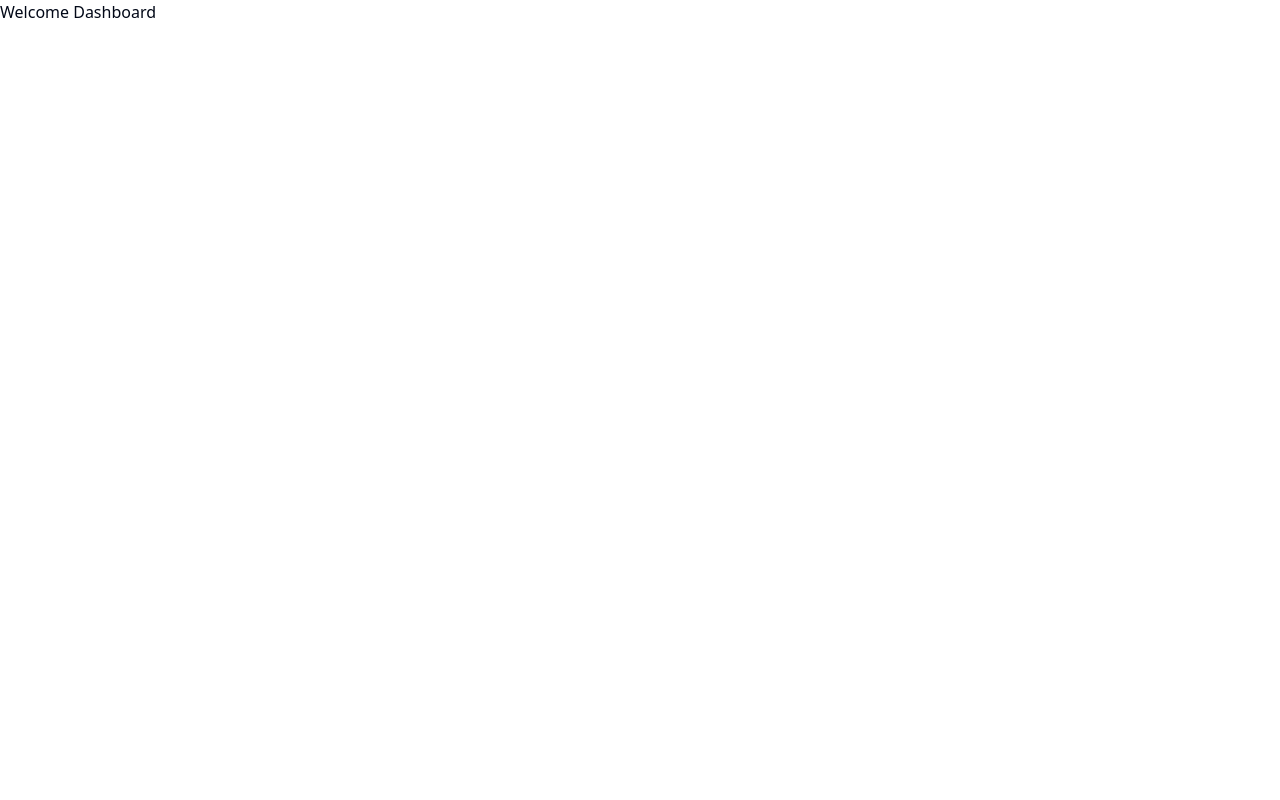
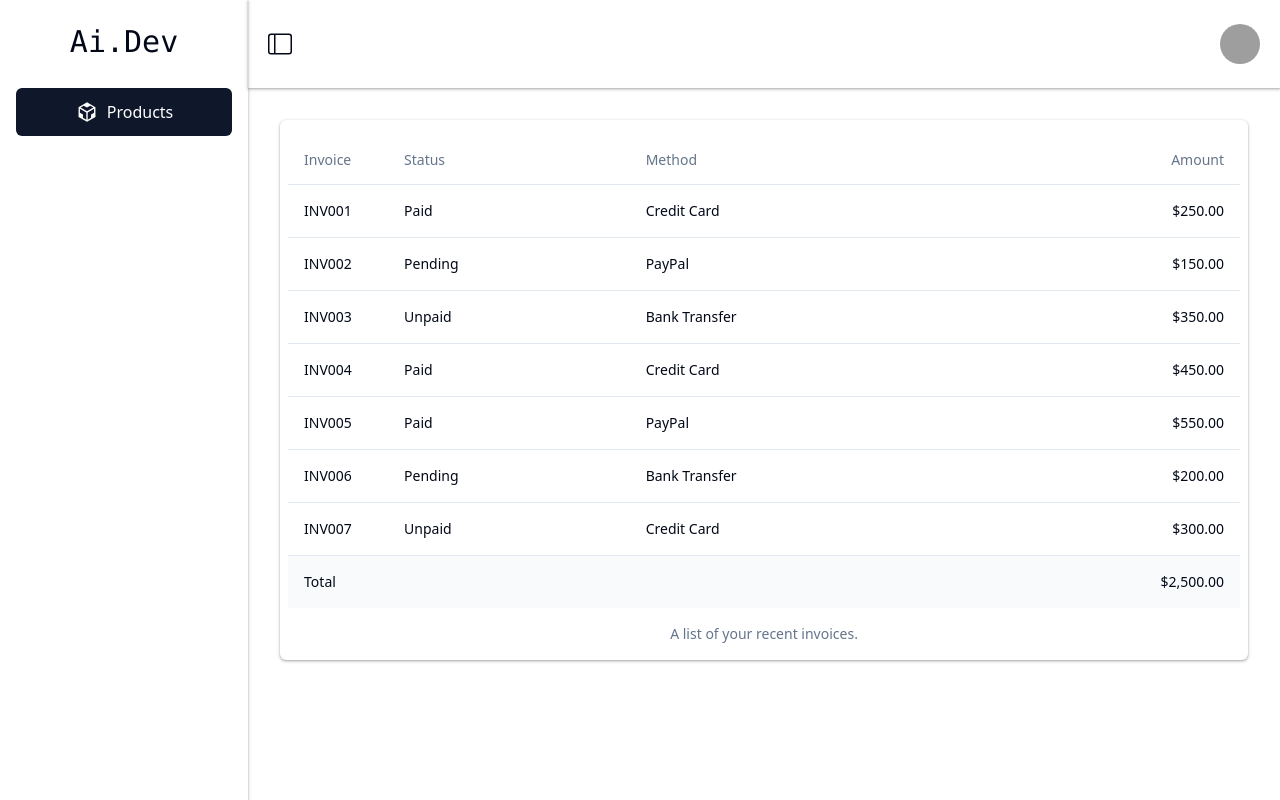
Before and after one commit to iskanderovv/qrk-query-shadcn, a React (Vite) app: page /dashboard in a window 1280 px wide. Built offline with nearby package versions, Linux system fonts and the light colour scheme; grey boxes are pictures that could not be loaded.

Commit message:
added dashboard

```diff
--- a/package.json
+++ b/package.json
@@ -10,16 +10,13 @@
     "preview": "vite preview"
   },
   "dependencies": {
-    "@radix-ui/react-label": "^2.1.0",
-    "@radix-ui/react-slot": "^1.1.0",
-    "@radix-ui/react-tabs": "^1.1.0",
     "@reduxjs/toolkit": "^2.2.7",
     "class-variance-authority": "^0.7.0",
     "clsx": "^2.1.1",
-    "lucide-react": "^0.417.0",
     "next-themes": "^0.3.0",
     "react": "^18.3.1",
     "react-dom": "^18.3.1",
+    "react-icons": "^5.2.1",
     "react-redux": "^9.1.2",
     "react-router-dom": "^6.25.1",
     "sonner": "^1.5.0",
--- /dev/null
+++ b/src/components/Header.jsx
@@ -0,0 +1,29 @@
+import { BsLayoutSidebar } from "react-icons/bs";
+import { BsLayoutSidebarReverse } from "react-icons/bs";
+import {
+  Avatar,
+  AvatarFallback,
+  AvatarImage,
+} from "@/components/ui/avatar"
+
+
+const Header = ({collapse, setCollapse}) => {
+
+  const toggleCollapse = () => {
+    setCollapse(!collapse);
+  };
+
+  return (
+    <header className=" text-[#020817] py-6 px-5 w-full flex justify-between items-center shadow-bxshadow">
+      <div className="text-2xl cursor-pointer">
+        {collapse ? <BsLayoutSidebarReverse onClick={() => toggleCollapse()} /> : <BsLayoutSidebar onClick={() => toggleCollapse()} />}
+      </div>
+      <Avatar>
+        <AvatarImage src="https://github.com/shadcn.png" alt="@shadcn" />
+        <AvatarFallback>CN</AvatarFallback>
+      </Avatar>
+    </header>
+  );
+};
+
+export default Header;
--- /dev/null
+++ b/src/components/MainContent.jsx
@@ -0,0 +1,89 @@
+import {
+  Table,
+  TableBody,
+  TableCaption,
+  TableCell,
+  TableFooter,
+  TableHead,
+  TableHeader,
+  TableRow,
+} from "@/components/ui/table"
+
+const invoices = [
+  {
+    invoice: "INV001",
+    paymentStatus: "Paid",
+    totalAmount: "$250.00",
+    paymentMethod: "Credit Card",
+  },
+  {
+    invoice: "INV002",
+    paymentStatus: "Pending",
+    totalAmount: "$150.00",
+    paymentMethod: "PayPal",
+  },
+  {
+    invoice: "INV003",
+    paymentStatus: "Unpaid",
+    totalAmount: "$350.00",
+    paymentMethod: "Bank Transfer",
+  },
+  {
+    invoice: "INV004",
+    paymentStatus: "Paid",
+    totalAmount: "$450.00",
+    paymentMethod: "Credit Card",
+  },
+  {
+    invoice: "INV005",
+    paymentStatus: "Paid",
+    totalAmount: "$550.00",
+    paymentMethod: "PayPal",
+  },
+  {
+    invoice: "INV006",
+    paymentStatus: "Pending",
+    totalAmount: "$200.00",
+    paymentMethod: "Bank Transfer",
+  },
+  {
+    invoice: "INV007",
+    paymentStatus: "Unpaid",
+    totalAmount: "$300.00",
+    paymentMethod: "Credit Card",
+  },
+]
+
+export default function MainContent() {
+  return (
+    <div className="m-8 shadow-bxshadow rounded-md py-4 px-2">
+      <Table>
+      <TableCaption>A list of your recent invoices.</TableCaption>
+      <TableHeader>
+        <TableRow>
+          <TableHead className="w-[100px]">Invoice</TableHead>
+          <TableHead>Status</TableHead>
+          <TableHead>Method</TableHead>
+          <TableHead className="text-right">Amount</TableHead>
+        </TableRow>
+      </TableHeader>
+      <TableBody>
+        {invoices.map((invoice) => (
+          <TableRow key={invoice.invoice}>
+            <TableCell className="font-medium">{invoice.invoice}</TableCell>
+            <TableCell>{invoice.paymentStatus}</TableCell>
+            <TableCell>{invoice.paymentMethod}</TableCell>
+            <TableCell className="text-right">{invoice.totalAmount}</TableCell>
+          </TableRow>
+        ))}
+      </TableBody>
+      <TableFooter>
+        <TableRow>
+          <TableCell colSpan={3}>Total</TableCell>
+          <TableCell className="text-right">$2,500.00</TableCell>
+        </TableRow>
+      </TableFooter>
+    </Table>
+    </div>
+  )
+}
--- /dev/null
+++ b/src/components/Sidebar.jsx
@@ -0,0 +1,21 @@
+import { AiOutlineCodeSandbox } from "react-icons/ai";
+import { Link } from "react-router-dom";
+
+
+const SidebarComponent = ({collapse}) => {
+  return (
+    <aside className={`text-[#020817] shadow-bxshadow h-screen ${collapse ? "w-[90px] transition" : "w-[300px]"} py-6 px-4`}>
+      <Link to='/' className={`text-3xl block font-mono text-[#020817] text-center mb-7 ${collapse ? "text-xl" : ""} `}>Ai.Dev</Link>
+      <ul>
+          <div className="w-full bg-[#0f172a] p-3 rounded-md text-white flex justify-center cursor-pointer">
+          <Link to="/dashboard" className="flex items-center gap-2">
+          <AiOutlineCodeSandbox className="text-2xl" />
+          <span className={`font-normal text-[18xp] ${collapse ? "hidden" : ""}`}>Products</span>
+          </Link>
+        </div>
+      </ul>
+    </aside>
+  );
+};
+
+export default SidebarComponent;
--- /dev/null
+++ b/src/components/ui/avatar.jsx
@@ -0,0 +1,35 @@
+"use client"
+
+import * as React from "react"
+import * as AvatarPrimitive from "@radix-ui/react-avatar"
+
+import { cn } from "@/lib/utils"
+
+const Avatar = React.forwardRef(({ className, ...props }, ref) => (
+  <AvatarPrimitive.Root
+    ref={ref}
+    className={cn("relative flex h-10 w-10 shrink-0 overflow-hidden rounded-full", className)}
+    {...props} />
+))
+Avatar.displayName = AvatarPrimitive.Root.displayName
+
+const AvatarImage = React.forwardRef(({ className, ...props }, ref) => (
+  <AvatarPrimitive.Image
+    ref={ref}
+    className={cn("aspect-square h-full w-full", className)}
+    {...props} />
+))
+AvatarImage.displayName = AvatarPrimitive.Image.displayName
+
+const AvatarFallback = React.forwardRef(({ className, ...props }, ref) => (
+  <AvatarPrimitive.Fallback
+    ref={ref}
+    className={cn(
+      "flex h-full w-full items-center justify-center rounded-full bg-muted",
+      className
+    )}
+    {...props} />
+))
+AvatarFallback.displayName = AvatarPrimitive.Fallback.displayName
+
+export { Avatar, AvatarImage, AvatarFallback }
--- /dev/null
+++ b/src/components/ui/table.jsx
@@ -0,0 +1,83 @@
+import * as React from "react"
+
+import { cn } from "@/lib/utils"
+
+const Table = React.forwardRef(({ className, ...props }, ref) => (
+  <div className="relative w-full overflow-auto">
+    <table
+      ref={ref}
+      className={cn("w-full caption-bottom text-sm", className)}
+      {...props} />
+  </div>
+))
+Table.displayName = "Table"
+
+const TableHeader = React.forwardRef(({ className, ...props }, ref) => (
+  <thead ref={ref} className={cn("[&_tr]:border-b", className)} {...props} />
+))
+TableHeader.displayName = "TableHeader"
+
+const TableBody = React.forwardRef(({ className, ...props }, ref) => (
+  <tbody
+    ref={ref}
+    className={cn("[&_tr:last-child]:border-0", className)}
+    {...props} />
+))
+TableBody.displayName = "TableBody"
+
+const TableFooter = React.forwardRef(({ className, ...props }, ref) => (
+  <tfoot
+    ref={ref}
+    className={cn("border-t bg-muted/50 font-medium [&>tr]:last:border-b-0", className)}
+    {...props} />
+))
+TableFooter.displayName = "TableFooter"
+
+const TableRow = React.forwardRef(({ className, ...props }, ref) => (
+  <tr
+    ref={ref}
+    className={cn(
+      "border-b transition-colors hover:bg-muted/50 data-[state=selected]:bg-muted",
+      className
+    )}
+    {...props} />
+))
+TableRow.displayName = "TableRow"
+
+const TableHead = React.forwardRef(({ className, ...props }, ref) => (
+  <th
+    ref={ref}
+    className={cn(
+      "h-12 px-4 text-left align-middle font-medium text-muted-foreground [&:has([role=checkbox])]:pr-0",
+      className
+    )}
+    {...props} />
+))
+TableHead.displayName = "TableHead"
+
+const TableCell = React.forwardRef(({ className, ...props }, ref) => (
+  <td
+    ref={ref}
+    className={cn("p-4 align-middle [&:has([role=checkbox])]:pr-0", className)}
+    {...props} />
+))
+TableCell.displayName = "TableCell"
+
+const TableCaption = React.forwardRef(({ className, ...props }, ref) => (
+  <caption
+    ref={ref}
+    className={cn("mt-4 text-sm text-muted-foreground", className)}
+    {...props} />
+))
+TableCaption.displayName = "TableCaption"
+
+export {
+  Table,
+  TableHeader,
+  TableBody,
+  TableFooter,
+  TableHead,
+  TableRow,
+  TableCell,
+  TableCaption,
+}
--- a/src/redux/api/index.js
+++ b/src/redux/api/index.js
@@ -31,6 +31,6 @@ const baseQueryWithRetry = retry(baseQuery, { maxRetries: 0 })
 export const api = createApi({
     reducerPath: "myApi",
     baseQuery: baseQueryWithRetry,
-    tagTypes: ["AUTH"],
+    tagTypes: ["AUTH", "PRODUCTS"],
     endpoints: () => ({})
 })
--- /dev/null
+++ b/src/redux/api/product-api.js
@@ -0,0 +1,22 @@
+import {api} from "./index";
+
+const productApi = api.injectEndpoints({
+    endpoints: (build) => ({
+        getProducts: build.query({
+            query: () => ({
+                url: "/product/all",
+                method: "GET"
+            }),
+            providesTags: ["PRODUCTS"]
+        }),
+        deleteProduct: build.mutation({
+            query: (id) => ({
+                url: `/product/${id}`,
+                method: "DELETE"
+            }),
+            invalidatesTags: ["PRODUCTS"]
+        })
+    })
+})
+
+export const {useGetProductsQuery, useDeleteProductMutation} = productApi
--- a/src/routes/dashboard/Dashboard.jsx
+++ b/src/routes/dashboard/Dashboard.jsx
@@ -1,9 +1,17 @@
-import React from 'react'
+import Header from '@/components/Header'
+import MainContent from '@/components/MainContent'
+import SidebarComponent from '@/components/Sidebar'
+import React, { useState } from 'react'
 
 const Dashboard = () => {
+  const [collapse, setCollapse] = useState(false);
   return (
-    <div>
-      Welcome Dashboard
+    <div className="flex">
+      <SidebarComponent collapse={collapse} />
+      <div className="w-full">
+        <Header collapse={collapse} setCollapse={setCollapse} />
+        <MainContent />
+      </div>
     </div>
   )
 }
--- a/src/routes/index.jsx
+++ b/src/routes/index.jsx
@@ -13,8 +13,7 @@ const Auth = lazy(() => import('./auth/Auth'));
 const Dashboard = lazy(() => import('./dashboard/Dashboard'));
 
 const RouteController = () => {
-  const auth = useSelector((state) => state.token);
-  console.log(auth);
+
   return useRoutes([
     {
       path: "",
--- a/tailwind.config.js
+++ b/tailwind.config.js
@@ -57,6 +57,9 @@ module.exports = {
         md: "calc(var(--radius) - 2px)",
         sm: "calc(var(--radius) - 4px)",
       },
+      boxShadow: {
+        "bxshadow": "rgba(60, 64, 67, 0.3) 0px 1px 2px 0px, rgba(60, 64, 67, 0.15) 0px 1px 3px 1px"
+      },
       keyframes: {
         "accordion-down": {
           from: { height: "0" },
```
Also changed, not shown: 1 other file (tests, documents, lock files or other folders).
